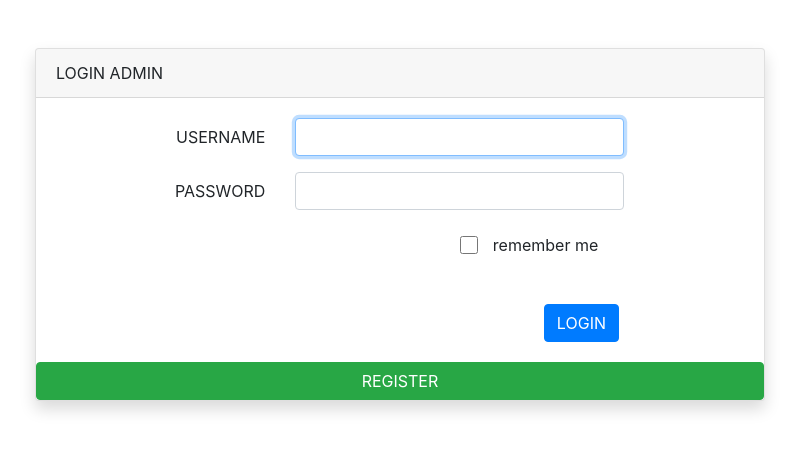
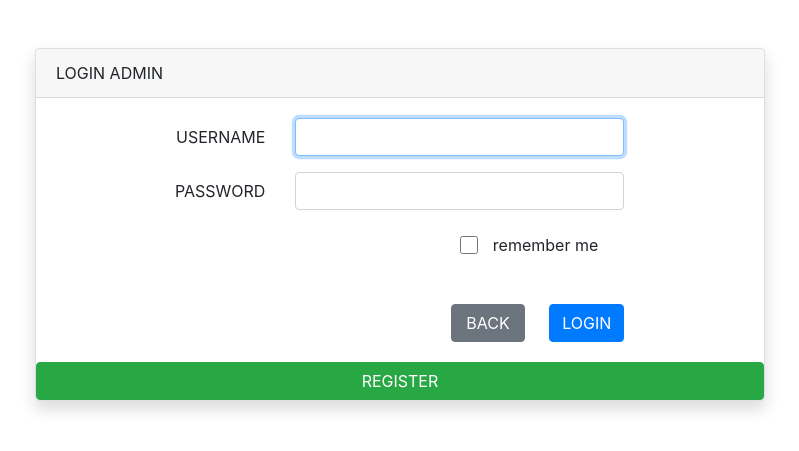
Before and after one commit to ferdinandfirman/Pengembangan-Aplikasi-Berbasis-Web, a PHP site: page /Pengembangan-Aplikasi-Berbasis-Web/login_admin.php in a window 1280 px wide. Shown: the top 451 px of the page, without its empty margins (240-1039 px from the left). Run offline with PHP 8.4, Linux system fonts and the light colour scheme; some libraries are stand-ins or nearby versions.

Commit message:
back_on_login_and_regis

```diff
--- a/admin/login_admin.php
+++ b/admin/login_admin.php
@@ -94,10 +94,13 @@
                         </div>
 
                         <br>
-                        <div class="form-group row mb-0" style="text-align: right;margin-right: 110px">
-                            <div class="col-md-8 offset-md-4">
+                        <div class="form-group row mb-0" style="text-align: right; align:center">
+                            <div class="col-md-10">
+                                <a class="btn btn-secondary" style="width:55pt; margin-right: 20px" href="http://localhost/Pengembangan-Aplikasi-Berbasis-Web/dashboard.php">
+                                    BACK
+                                </a>
                                 <button type="submit" class="btn btn-primary" name="login">
-                                   LOGIN
+                                    LOGIN
                                 </button>
                             </div>
                         </div>
```
Also changed, not shown: admin/register_admin.php (+5 -2 lines).
